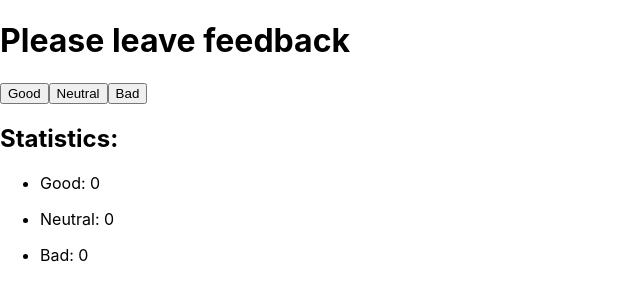
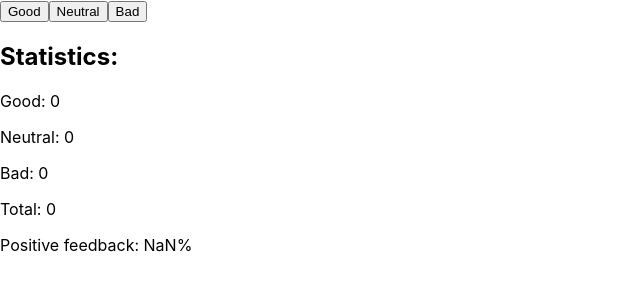
Before and after one commit to Tetiana4/goit-react-hw-02-feedback, a React (Create React App) app: page / in a window 1280 px wide. Shown: the top 300 px of the page, without its empty margins (0-640 px from the left). Built offline with nearby package versions, Linux system fonts and the light colour scheme.

Commit message:
Add new files

```diff
--- a/package.json
+++ b/package.json
@@ -48,6 +48,6 @@
   },
   "lint-staged": {
     "*.js,jsx": "eslint --cache --fix",
-    "*.{js,css,md,jsx}": "prettier --write"
+    "*.{js,jsx,css,md}": "prettier --write"
   }
 }
--- a/src/App.js
+++ b/src/App.js
@@ -1,5 +1,60 @@
-import Statistics from "./Statistics/Statistics";
+import { React, Component } from 'react';
+import FeedbackOptions from './Components/FeedbackOptions/FeedbackOptions';
+import Statistics from './Components/Statistics/Statistics';
 
-export default function App() {
-  return <Statistics></Statistics>;
+class App extends Component {
+  state = {
+    good: 0,
+    neutral: 0,
+    bad: 0,
+  };
+
+  handleGood = () => {
+    this.setState(prevState => ({
+      good: prevState.good + 1,
+    }));
+  };
+
+  handleNeutral = () => {
+    this.setState(prevState => ({
+      neutral: prevState.neutral + 1,
+    }));
+  };
+
+  handleBad = () => {
+    this.setState(prevState => ({
+      bad: prevState.bad + 1,
+    }));
+  };
+
+  countTotalFeedback() {
+    const totalFeedback = Object.values(this.state);
+    return totalFeedback.reduce((acc, item) => acc + item);
+  }
+
+  countPositiveFeedbackPercentage() {
+    return Math.round((this.state.good * 100) / this.countTotalFeedback());
+  }
+
+  render() {
+    return (
+      <>
+        <FeedbackOptions
+          onHandleGood={this.handleGood}
+          onHandleNeutral={this.handleNeutral}
+          onHandleBad={this.handleBad}
+        />
+
+        <Statistics
+          onGood={this.state.good}
+          onNeutral={this.state.neutral}
+          onBad={this.state.bad}
+          onTotal={this.countTotalFeedback()}
+          onPercentage={this.countPositiveFeedbackPercentage()}
+        />
+      </>
+    );
+  }
 }
+
+export default App;
--- /dev/null
+++ b/src/Components/FeedbackOptions/FeedbackOptions.jsx
@@ -0,0 +1,18 @@
+import React from 'react';
+
+const FeedbackOptions = ({ onHandleGood, onHandleNeutral, onHandleBad }) => (
+  <div>
+    {/* <h1>Please leave feedback</h1> */}
+    <button type="button" onClick={onHandleGood}>
+      Good
+    </button>
+    <button type="button" onClick={onHandleNeutral}>
+      Neutral
+    </button>
+    <button type="button" onClick={onHandleBad}>
+      Bad
+    </button>
+  </div>
+);
+
+export default FeedbackOptions;
--- /dev/null
+++ b/src/Components/Statistics/Statistics.jsx
@@ -0,0 +1,14 @@
+import React from 'react';
+
+const Statistics = ({ onGood, onNeutral, onBad, onTotal, onPercentage }) => (
+  <div>
+    <h2>Statistics:</h2>
+    <p>Good: {onGood}</p>
+    <p>Neutral: {onNeutral}</p>
+    <p>Bad: {onBad}</p>
+    <p>Total: {onTotal}</p>
+    <p>Positive feedback: {onPercentage}%</p>
+  </div>
+);
+
+export default Statistics;
--- a/src/Statistics/Statistics.jsx
+++ /dev/null
@@ -1,58 +0,0 @@
-import { React, Component } from "react";
-
-class Statistics extends Component {
-  state = {
-    good: 0,
-    neutral: 0,
-    bad: 0,
-  };
-
-  handleGood = () => {
-    this.setState((prevState) => ({
-      good: prevState.good + 1,
-    }));
-  };
-
-  handleNeutral = () => {
-    this.setState((prevState) => ({
-      neutral: prevState.neutral + 1,
-    }));
-  };
-
-  handleBad = () => {
-    this.setState((prevState) => ({
-      bad: prevState.bad + 1,
-    }));
-  };
-
-  render() {
-    return (
-      <div>
-        <h1>Please leave feedback</h1>
-        <button type="button" onClick={this.handleGood}>
-          Good
-        </button>
-        <button type="button" onClick={this.handleNeutral}>
-          Neutral
-        </button>
-        <button type="button" onClick={this.handleBad}>
-          Bad
-        </button>
-        <h2>Statistics:</h2>
-        <ul>
-          <li>
-            <p>Good: {this.state.good}</p>
-          </li>
-          <li>
-            <p>Neutral: {this.state.neutral}</p>
-          </li>
-          <li>
-            <p>Bad: {this.state.bad}</p>
-          </li>
-        </ul>
-      </div>
-    );
-  }
-}
-
-export default Statistics;
```
Also changed, not shown: src/Components/Counter/Counter.jsx (added, +58 -0 lines), .prettierrc.json (added).
